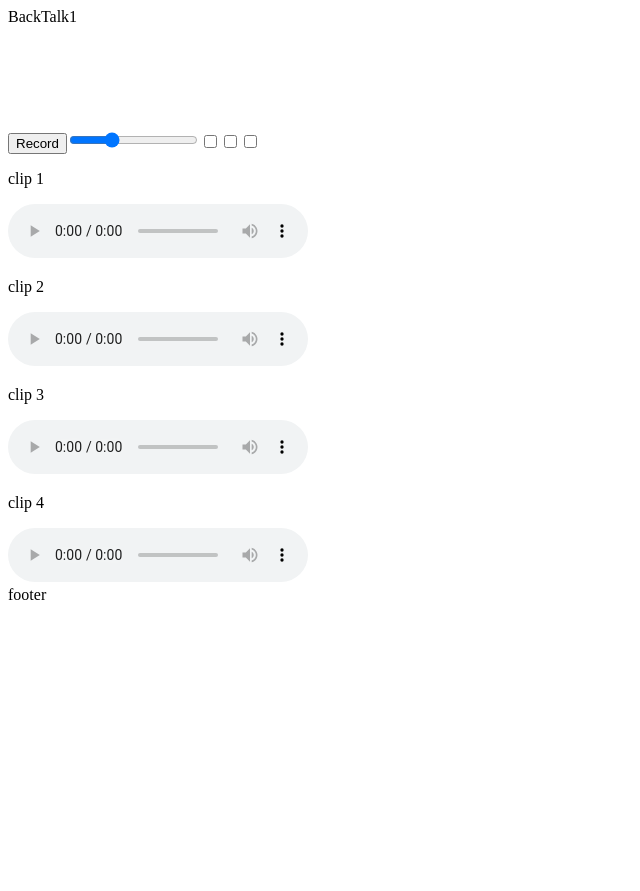
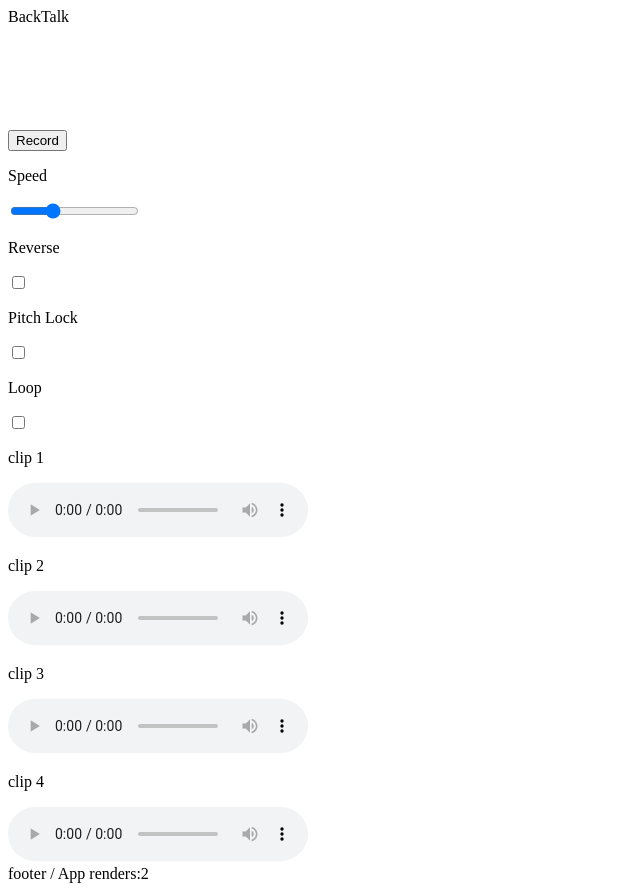
Before and after one commit to jtoneill/BackTalk, a React app: page / in a window 1280 px wide. Shown: the whole page, without its empty margins (0-640 px from the left). Before the commit the page ends 800 px from the top, so only its background shows below. Built offline with nearby package versions, Linux system fonts and the light colour scheme; no server answers; the HTML template or start-up script is replaced by a standard one.

Commit message:
Worked on CSS. Did some refactoring to how the audio elements have their settings set.

```diff
--- a/client/src/components/App.jsx
+++ b/client/src/components/App.jsx
@@ -97,6 +97,7 @@ function App() {
         console.log("audio saved to clips: ", clips.current);
 
         setBurn(!burn);
+        // setReverse(!reverse);
 
       }
     }
@@ -119,7 +120,7 @@ function App() {
 
   return (
     <div id="Wrapper" >
-      <header>BackTalk{renderCount.current}</header>
+      <header>BackTalk</header>
       <div id="Recorder">
 
         <Visualizer />
@@ -142,6 +143,7 @@ function App() {
 
         <SoundClips
           clips={clips}
+          selected={selected}
           setSelected={setSelected}
           burn={burn}
           playbackSpeed={playbackSpeed}
@@ -151,7 +153,7 @@ function App() {
         />
 
       </div>
-      <footer>footer</footer>
+      <footer>footer / App renders:{renderCount.current}</footer>
     </div>
   );
 
--- a/client/src/components/Clip.jsx
+++ b/client/src/components/Clip.jsx
@@ -1,6 +1,6 @@
 import React, { useState, useEffect, useRef } from 'react';
 
-function Clip({ soundClip, idx, setSelected, clips, playbackSpeed, reverse, preservePitch }) {
+function Clip({ soundClip, idx, selected, setSelected, clips, playbackSpeed, reverse, loop, preservePitch }) {
 
 
   const audioElement = useRef();
@@ -8,6 +8,7 @@ function Clip({ soundClip, idx, setSelected, clips, playbackSpeed, reverse, pres
 
   useEffect(() => { // updates the audio elements playbackRate
     audioElement.current.playbackRate = clips.current[idx].speed;
+    console.log('playback speed set!!!!!!');
   }, [playbackSpeed]);
 
   useEffect(() => { // sets the speed to 1 on load
@@ -17,19 +18,26 @@ function Clip({ soundClip, idx, setSelected, clips, playbackSpeed, reverse, pres
 
   useEffect(() => {
     audioElement.current.loop = clips.current[idx].loop;
-    console.log('a change to loop in a clip set the audioElements loop setting??????????????delete');
-  }, [clips.current[idx].loop]);
+    console.log('loop toggled!!!!!!!!!!!');
+  }, [loop]);
 
   useEffect(() => {
-    audioElement.current.src = (clips.current[idx].reversed ? soundClip.reversedSrc : soundClip.forwardSrc);
-  }, [clips.current[idx].reversed, clips.current[idx].forwardSrc]);
+    audioElement.current.playbackRate = clips.current[idx].speed;
+    console.log('reverse toggled');
+  }, [reverse]);
 
   return (
-    <div className={`clip clip${idx + 1}`} onClick={() => { setSelected(idx) }}>
-      <p>{`clip ${idx + 1}`}</p>
+    <div
+      className={selected === idx ? 'clip selected' : 'clip'}
+      onClick={() => { // sets focus for controls
+        setSelected(idx);
+      }}
+    >
+      <p className="clipLabel">{`clip ${idx + 1}`}</p>
       <audio
+        className="audioPlayer"
         controls
-        // src={clips.current[idx].reversed ? soundClip.reversedSrc : soundClip.forwardSrc}
+        src={clips.current[idx].reversed ? soundClip.reversedSrc : soundClip.forwardSrc}
         ref={audioElement}
       />
     </div>
--- a/client/src/components/Controls.jsx
+++ b/client/src/components/Controls.jsx
@@ -20,17 +20,21 @@ function Controls({
   const reverseCheckbox = useRef();
   const loopCheckbox = useRef();
 
-  useEffect(() => { // sets the slider to the stored speed when switching between forward and reversed
+  useEffect(() => { // sets the settings to the stored settings when switching between forward and reversed
     slider.current.value = clips.current[selected].speed;
-    setPlaybackSpeed(clips.current[selected].speed);
     pitch.current.checked = clips.current[selected].pitchLock;
     reverseCheckbox.current.checked = clips.current[selected].reversed;
     loopCheckbox.current.checked = clips.current[selected].loop;
+    applySettings();
   }, [selected, reverse]);
 
   const applySettings = () => {
-
-  }
+    setPlaybackSpeed(clips.current[selected].speed);
+    setPreservePitch(clips.current[selected].pitchLock);
+    setReverse(clips.current[selected].reversed);
+    setLoop(clips.current[selected].loop);
+    console.log('settings applied to clip', selected + 1);
+  };
 
   // useEffect(() => {
 
@@ -38,23 +42,32 @@ function Controls({
 
   useEffect(() => {
     slider.current.value = clips.current[selected].speed;
+    // applySettings();
   }, []);
 
   return (
-    <div id="main-controls" >
+    <div className={recording ? "main-controls recording" : "main-controls"} >
+
+      <div className="controlDivider">
         <button
-        className="record"
+          id={recording ? "stopButton" : "recordButton"}
           onClick={(e) => { // record button
             e.preventDefault();
             if(recording) {
               stopRec();
+              // setReverse(!reverse);
+              applySettings();
             } else {
               record();
             }
           }}
         >{recording ? 'Stop' : 'Record'}</button>
+      </div>
 
+      <div className="controlDivider">
+        <p className="label">Speed</p>
         <input
+          className="speedSlider"
           type="range"
           min="0.1"
           max="3"
@@ -64,34 +77,52 @@ function Controls({
             slider.current.value = e.target.value;
             clips.current[selected].speed = e.target.value;
             setPlaybackSpeed(e.target.value);
-        }}
-        onMouseUp={(e) => {
+            console.log('slider value changed');
           }}
         />
+      </div>
+
+      <div className="checkboxes controlDivider">
+        <div className="box">
+          <p className="label">Reverse</p>
           <input
             type="checkbox"
             ref={reverseCheckbox}
             onChange={(e) => { // toggle between the reversed and forward audio sources
               clips.current[selected].reversed = !clips.current[selected].reversed;
-          setReverse(!clips.current[selected].reversed);
+              setReverse(clips.current[selected].reversed);
+              console.log('reverse checkbox changed');
             }}
           />
+        </div>
+
+        <div className="box">
+          <p className="label">Pitch Lock</p>
           <input
             type="checkbox"
             ref={pitch}
             onChange={(e) => { // allow pitch to shift / lock pitch
               clips.current[selected].pitchLock = !clips.current[selected].pitchLock;
               setPreservePitch(!preservePitch);
+              console.log('pitch checkbox changed');
             }}
           />
+        </div>
+
+        <div className="box">
+          <p className="label">Loop</p>
           <input
             type="checkbox"
             ref={loopCheckbox}
             onChange={(e) => { // loops playback
               clips.current[selected].loop = !clips.current[selected].loop;
               setLoop(!loop);
+              console.log('loop checkbox changed');
             }}
           />
+        </div>
+      </div>
+
     </div>
   );
 
--- a/client/src/components/SoundClips.jsx
+++ b/client/src/components/SoundClips.jsx
@@ -1,7 +1,7 @@
 import React, { useState, useEffect } from 'react';
 import Clip from './Clip.jsx';
 
-function SoundClips({ clips, setSelected, burn, playbackSpeed, reverse, loop, preservePitch }) {
+function SoundClips({ clips, selected, setSelected, burn, playbackSpeed, reverse, loop, preservePitch }) {
 
   useEffect(() => {
     console.log('update clips');
@@ -16,6 +16,7 @@ function SoundClips({ clips, setSelected, burn, playbackSpeed, reverse, loop, pr
             soundClip={soundClip}
             clips={clips}
             idx={index}
+            selected={selected}
             setSelected={setSelected}
             playbackSpeed={playbackSpeed}
             reverse={reverse}
--- a/client/src/components/Visualizer.jsx
+++ b/client/src/components/Visualizer.jsx
@@ -32,11 +32,11 @@ function Visualizer({ mainSection }) {
 
       analyser.getByteTimeDomainData(dataArray);
 
-      canvasCtx.fillStyle = 'rgb(200, 200, 200)';
+      canvasCtx.fillStyle = 'rgba(30, 30, 30, 0.5)';
       canvasCtx.fillRect(0, 0, WIDTH, HEIGHT);
 
       canvasCtx.lineWidth = 2;
-      canvasCtx.strokeStyle = 'rgb(0, 0, 0)';
+      canvasCtx.strokeStyle = 'rgb(0, 255, 13)';
 
       canvasCtx.beginPath();
 
```
Also changed, not shown: 5 other files (tests, documents, lock files or other folders). Lines whose indentation alone changed are shown as unchanged.
